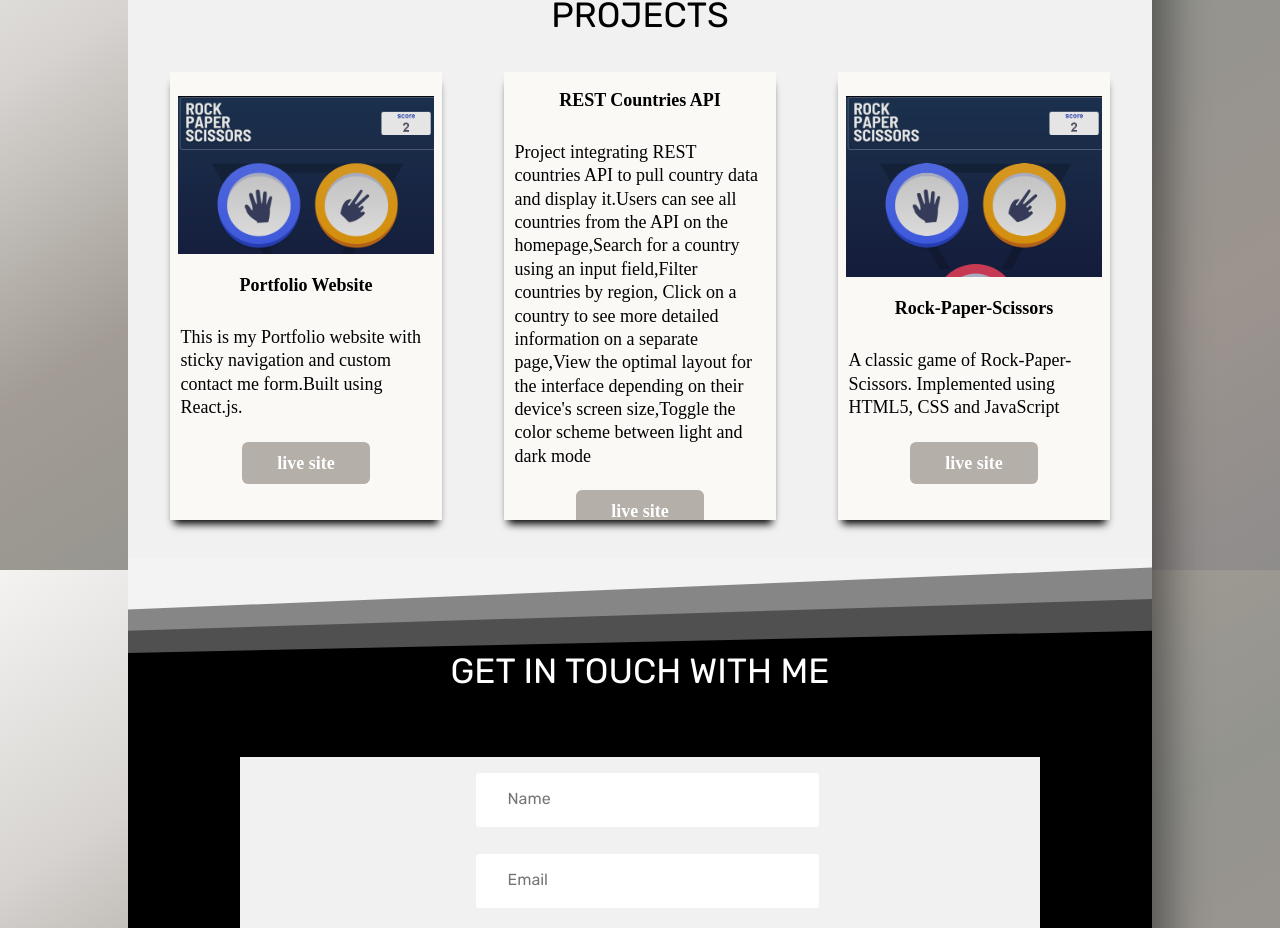
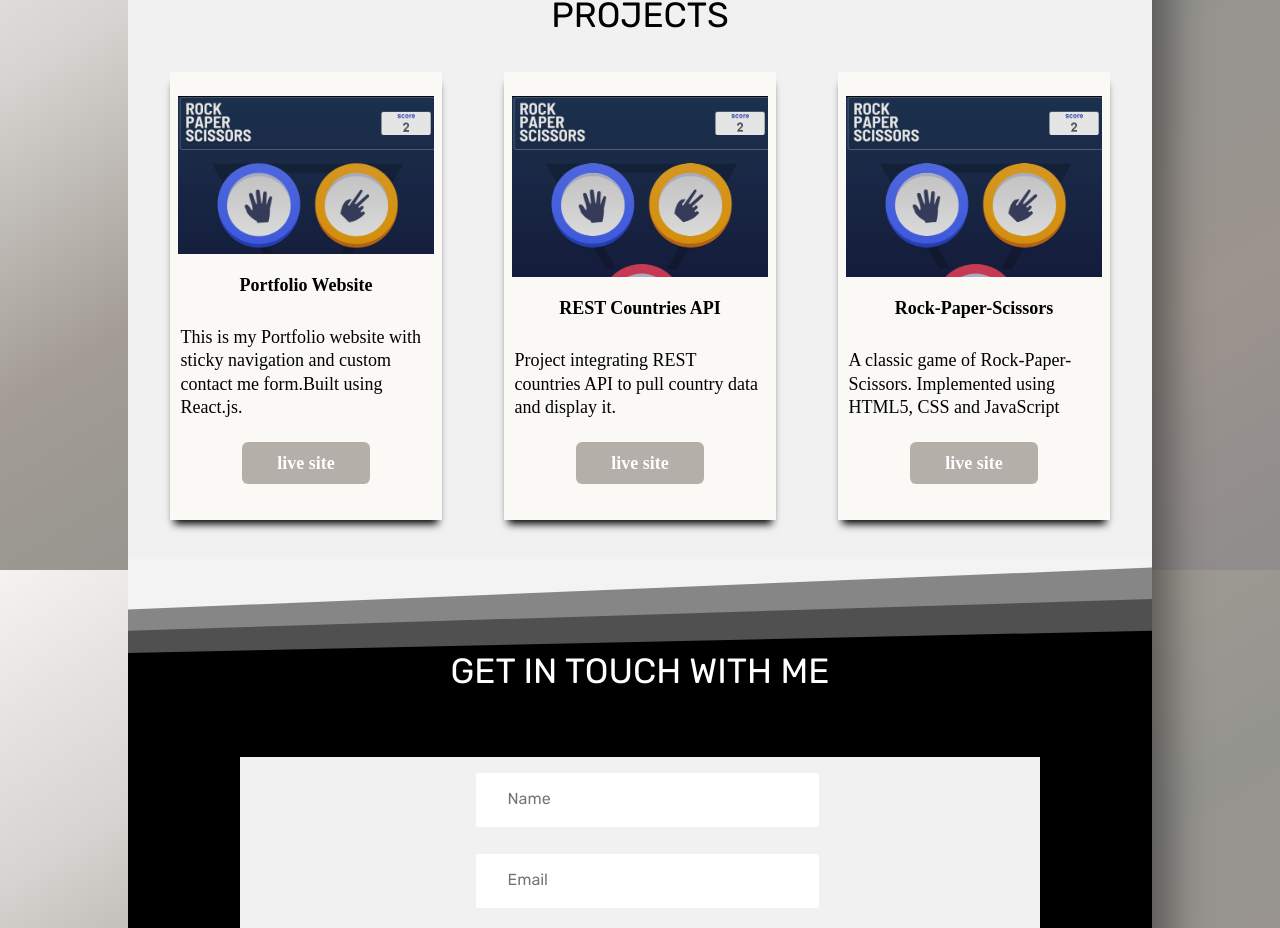
Before and after one commit to GeorgeSunita/portfolio, a Next.js app: page / in a window 1280 px wide. Shown: the part 1030-1958 px from the top of the page. Built offline with nearby package versions, Linux system fonts and the light colour scheme.

Commit message:
Card component change

```diff
--- a/pages/index.js
+++ b/pages/index.js
@@ -21,7 +21,7 @@ export default function Home() {
       title: "REST Countries API",
       image: "/RESTcountries.png",
       description:
-        "Project integrating REST countries API to pull country data and display it.Users can see all countries from the API on the homepage,Search for a country using an input field,Filter countries by region, Click on a country to see more detailed information on a separate page,View the optimal layout for the interface depending on their device's screen size,Toggle the color scheme between light and dark mode",
+        "Project integrating REST countries API to pull country data and display it.",
       link: "https://sg-rest-countries.netlify.app/",
     },
     {
```
